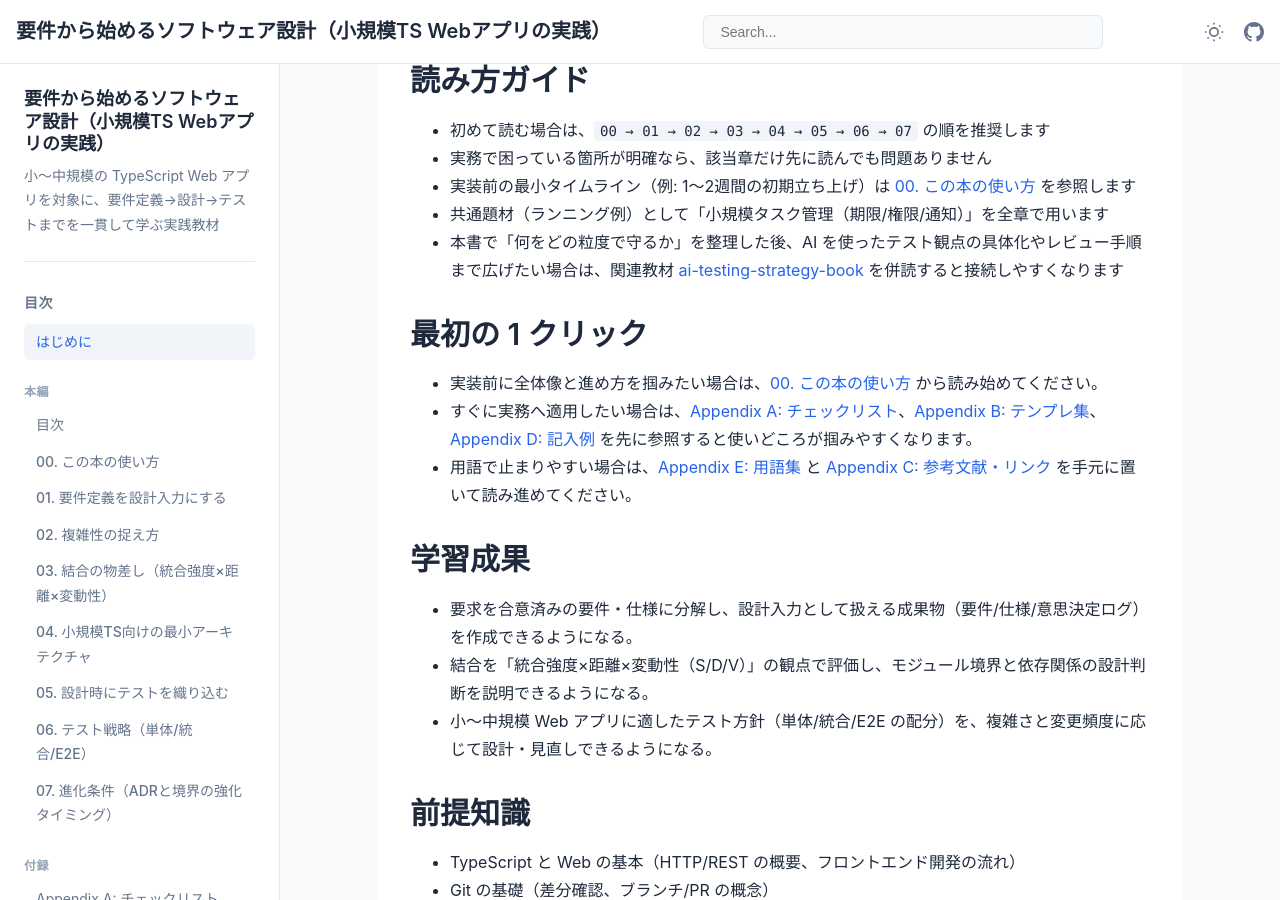
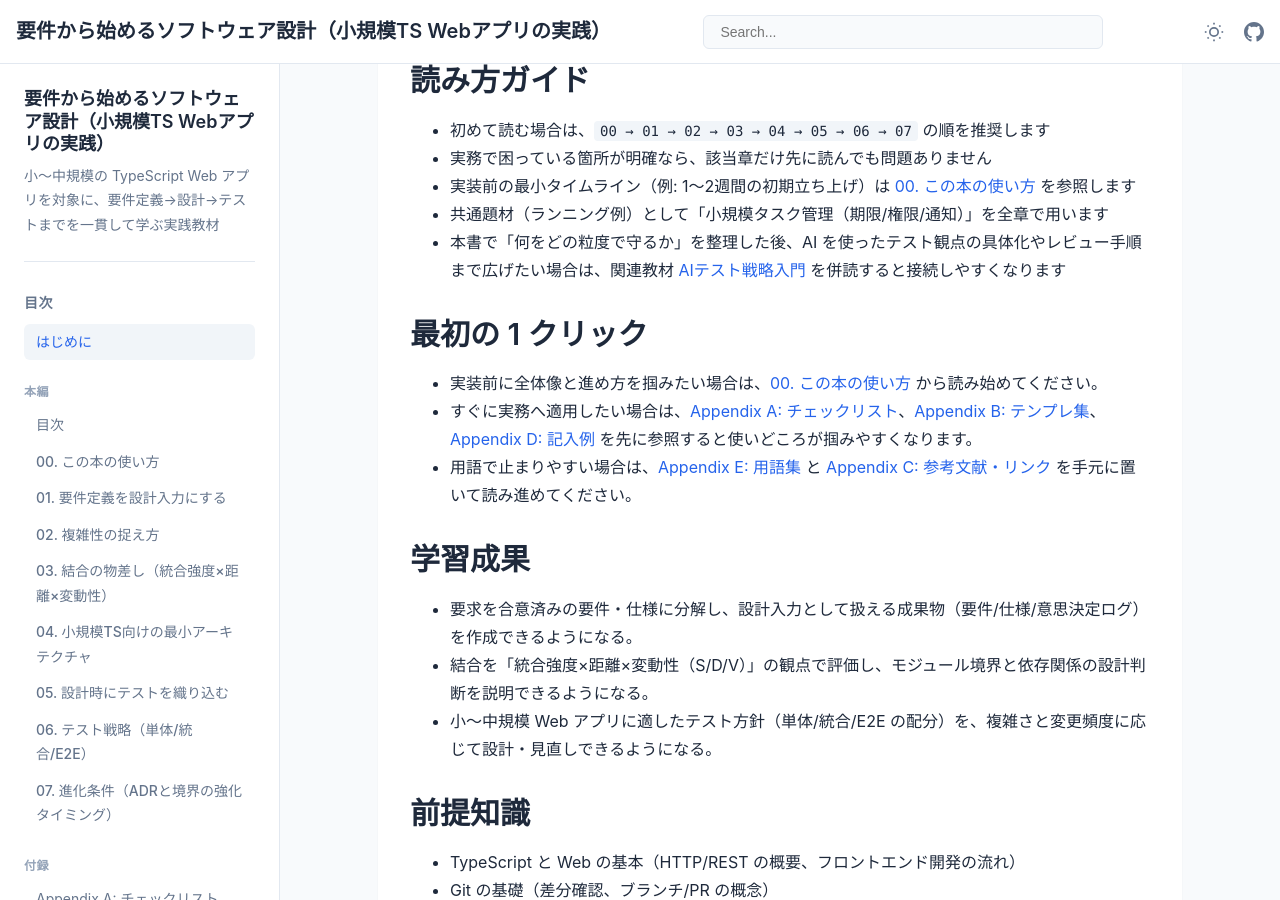
Before and after one commit to itdojp/small-webapp-software-design-book, a Jekyll site: the page built from docs/index.md, in a window 1280 px wide and 900 px high, scrolled down 1142 px. Built offline with Jekyll 4.4.1, drawn with Linux system fonts in a browser that asks for light colours.

Commit message:
Address review feedback on top page guidance

```diff
--- a/docs/index.md
+++ b/docs/index.md
@@ -42,7 +42,7 @@
 - 実務で困っている箇所が明確なら、該当章だけ先に読んでも問題ありません
 - 実装前の最小タイムライン（例: 1〜2週間の初期立ち上げ）は [00. この本の使い方]({{ '/chapters/00-about-this-book/' | relative_url }}) を参照します
 - 共通題材（ランニング例）として「小規模タスク管理（期限/権限/通知）」を全章で用います
-- 本書で「何をどの粒度で守るか」を整理した後、AI を使ったテスト観点の具体化やレビュー手順まで広げたい場合は、関連教材 [ai-testing-strategy-book](https://github.com/itdojp/ai-testing-strategy-book) を併読すると接続しやすくなります
+- 本書で「何をどの粒度で守るか」を整理した後、AI を使ったテスト観点の具体化やレビュー手順まで広げたい場合は、関連教材 [AIテスト戦略入門](https://itdojp.github.io/ai-testing-strategy-book/) を併読すると接続しやすくなります
 
 ## 最初の 1 クリック
 
@@ -77,7 +77,7 @@
 
 - 更新・フィードバック
   - リポジトリ: [itdojp/small-webapp-software-design-book](https://github.com/itdojp/small-webapp-software-design-book)
-  - 更新差分を追う場合は、GitHub の [コミット履歴](https://github.com/itdojp/small-webapp-software-design-book/commits/main/) と [PR 一覧](https://github.com/itdojp/small-webapp-software-design-book/pulls) を参照してください。
+  - 更新差分を追う場合は、GitHub の [コミット履歴](https://github.com/itdojp/small-webapp-software-design-book/commits/main/) と [PR 一覧](https://github.com/itdojp/small-webapp-software-design-book/pulls?q=is%3Apr+sort%3Aupdated-desc) を参照してください。
   - 誤記報告や改善提案は GitHub Issues / PR を利用してください。
   - 併せて [README](https://github.com/itdojp/small-webapp-software-design-book/blob/main/README.md) と [CONTRIBUTING](https://github.com/itdojp/small-webapp-software-design-book/blob/main/CONTRIBUTING.md) を確認すると、ローカル確認手順と改善提案の出し方を把握できます。
 - 安全に使うための注意
```
